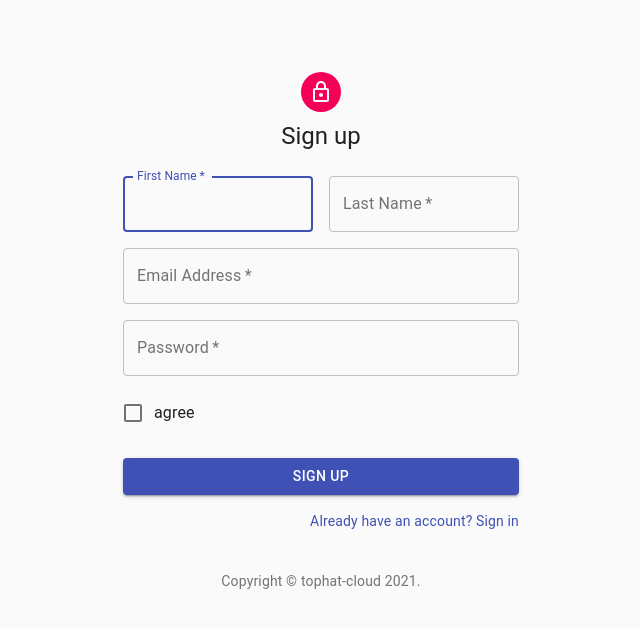
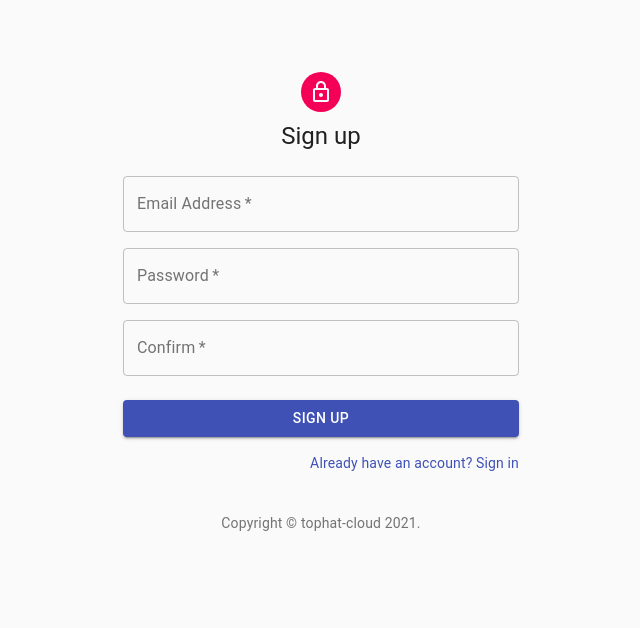
Before and after one commit to tophat-cloud/cumulus-front, a React (Create React App) app: page /signup in a window 1280 px wide. Shown: the top 628 px of the page, without its empty margins (319-959 px from the left). Built offline with nearby package versions, Linux system fonts and the light colour scheme.

Commit message:
Add feature: confirm password in sigin up page

```diff
--- a/src/dashboard/VulnerabilitiesList.js
+++ b/src/dashboard/VulnerabilitiesList.js
@@ -49,7 +49,7 @@
   const classes = useStyles();
   return (
     <React.Fragment>
-      <Title>Vulnerabilities List</Title>
+      <Title>Recent Vulnerabilities List</Title>
       <Table size="small">
         <TableHead>
           <TableRow>
--- a/src/sign-in/SignUp.js
+++ b/src/sign-in/SignUp.js
@@ -50,29 +50,6 @@
         </Typography>
         <form className={classes.form} noValidate>
           <Grid container spacing={2}>
-            <Grid item xs={12} sm={6}>
-              <TextField
-                autoComplete="fname"
-                name="firstName"
-                variant="outlined"
-                required
-                fullWidth
-                id="firstName"
-                label="First Name"
-                autoFocus
-              />
-            </Grid>
-            <Grid item xs={12} sm={6}>
-              <TextField
-                variant="outlined"
-                required
-                fullWidth
-                id="lastName"
-                label="Last Name"
-                name="lastName"
-                autoComplete="lname"
-              />
-            </Grid>
             <Grid item xs={12}>
               <TextField
                 variant="outlined"
@@ -96,10 +73,17 @@
                 autoComplete="current-password"
               />
             </Grid>
+
             <Grid item xs={12}>
-              <FormControlLabel
-                control={<Checkbox value="agree" color="primary" />}
-                label="agree"
+              <TextField
+                variant="outlined"
+                required
+                fullWidth
+                name="confirm"
+                label="Confirm"
+                type="password"
+                id="confirm"
+                autoComplete="current-password"
               />
             </Grid>
           </Grid>
```
